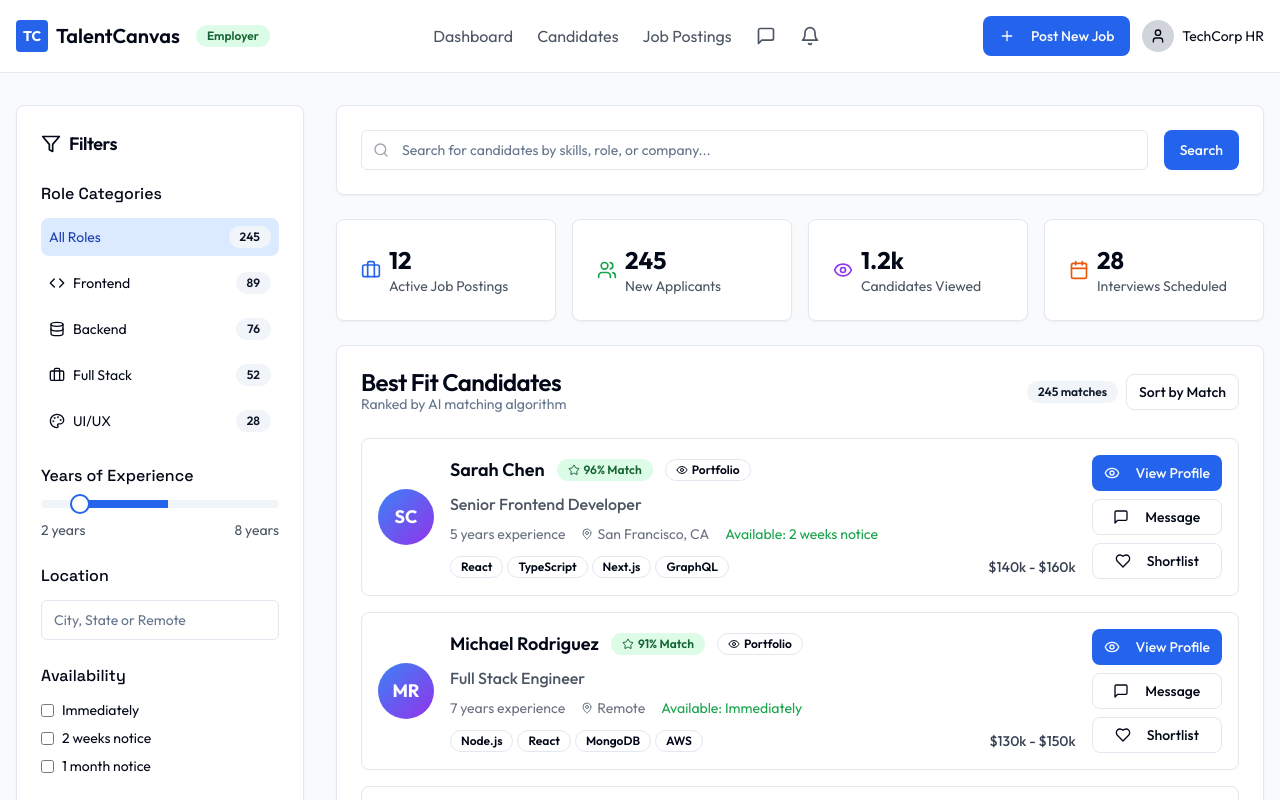
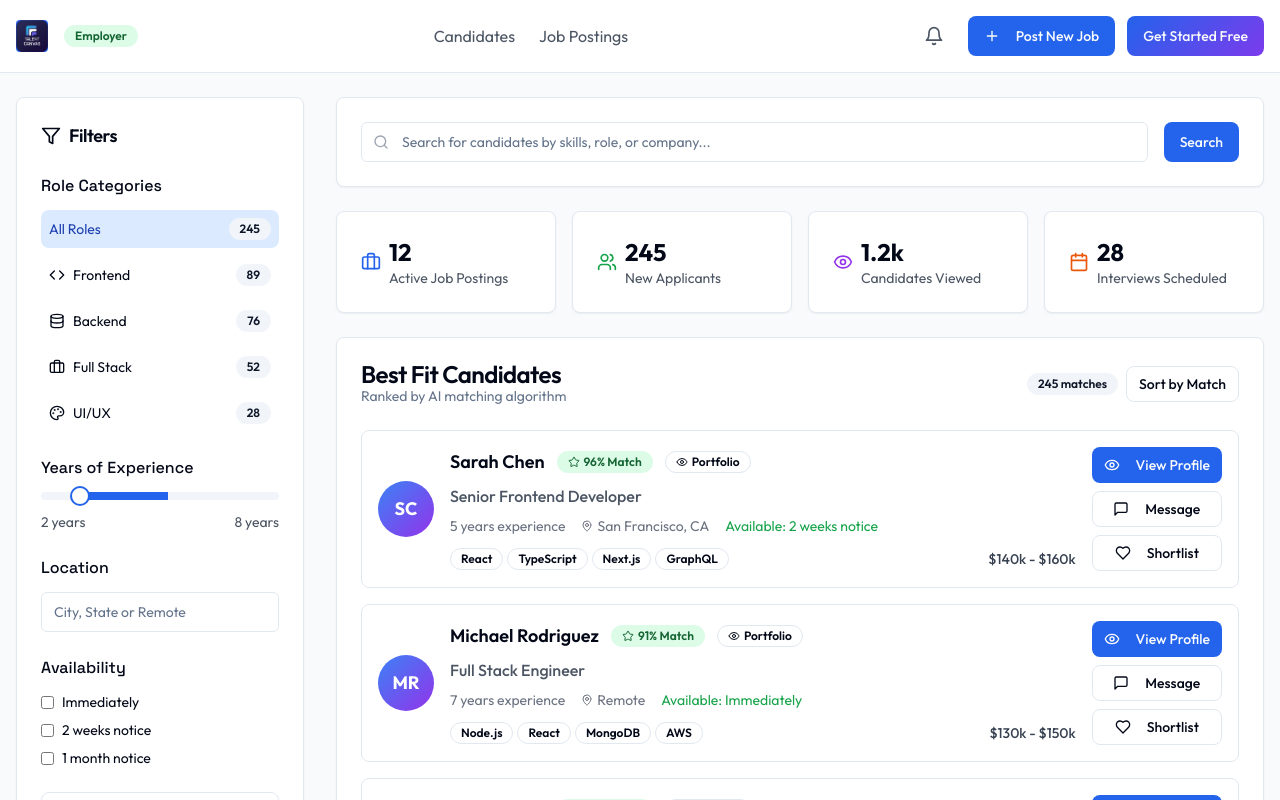
Before and after one commit to Jo-shua09/TalentCanvas, a React (Vite) app: page /employer in a window 1280 px wide. Shown: the top 800 px of the page. Built offline with nearby package versions, Linux system fonts and the light colour scheme.

Commit message:
`Updated dependencies and UI components to match new versions of React and React DOM`

```diff
--- a/package.json
+++ b/package.json
@@ -51,9 +51,9 @@
     "input-otp": "^1.2.4",
     "lucide-react": "^0.462.0",
     "next-themes": "^0.3.0",
-    "react": "^18.3.1",
+    "react": "^19.2.1",
     "react-day-picker": "^8.10.1",
-    "react-dom": "^18.3.1",
+    "react-dom": "^19.2.1",
     "react-helmet-async": "^2.0.5",
     "react-hook-form": "^7.53.0",
     "react-resizable-panels": "^2.1.3",
--- a/src/components/layout/Header.tsx
+++ b/src/components/layout/Header.tsx
@@ -55,7 +55,7 @@ const Header = () => {
         </nav>
 
         <div className="hidden md:flex items-center space-x-4">
-          {isAuthenticated ? (
+          {!isAuthenticated ? (
             <Button asChild className="gradient-primary border-0">
               <Link to="/candidate">Get Started Free</Link>
             </Button>
--- a/src/pages/CandidateDashboard.tsx
+++ b/src/pages/CandidateDashboard.tsx
@@ -98,6 +98,7 @@ const CandidateDashboard = () => {
                 <img src={logo} alt="Logo image" loading="lazy" className="h-24 object-contain" />
               </div>
             </Link>
+            <Badge className="bg-green-100 text-green-800">Candidate</Badge>
           </div>
 
           <nav className="hidden md:flex items-center space-x-6 font-medium">
--- a/src/pages/CandidateSearch.tsx
+++ b/src/pages/CandidateSearch.tsx
@@ -1,29 +1,18 @@
-
 import { useState } from "react";
 import { Button } from "@/components/ui/button";
 import { Card, CardContent, CardDescription, CardHeader, CardTitle } from "@/components/ui/card";
 import { Badge } from "@/components/ui/badge";
 import { Input } from "@/components/ui/input";
 import { Slider } from "@/components/ui/slider";
-import {
-  Search,
-  Filter,
-  MessageSquare,
-  Eye,
-  Star,
-  MapPin,
-  Heart,
-  Code,
-  Database,
-  Palette,
-  Briefcase,
-  Download
-} from "lucide-react";
+import { Search, Filter, MessageSquare, Eye, Star, MapPin, Heart, Code, Database, Palette, Briefcase, Download } from "lucide-react";
 import { Link } from "react-router-dom";
+import logo from "@/assets/images/logo.png";
+import { Avatar, AvatarImage } from "@/components/ui/avatar";
 
 const CandidateSearch = () => {
   const [experienceRange, setExperienceRange] = useState([2, 8]);
   const [selectedRole, setSelectedRole] = useState("all");
+  const [isAuthenticated, setIsAuthenticated] = useState(false);
 
   const mockCandidates = [
     {
@@ -38,7 +27,7 @@ const CandidateSearch = () => {
       portfolio: true,
       salary: "$140k - $160k",
       avatar: "SC",
-      summary: "Passionate frontend developer with expertise in React ecosystem and modern web technologies."
+      summary: "Passionate frontend developer with expertise in React ecosystem and modern web technologies.",
     },
     {
       id: 2,
@@ -52,7 +41,7 @@ const CandidateSearch = () => {
       portfolio: true,
       salary: "$130k - $150k",
       avatar: "MR",
-      summary: "Experienced full-stack engineer with strong backend and cloud infrastructure skills."
+      summary: "Experienced full-stack engineer with strong backend and cloud infrastructure skills.",
     },
     {
       id: 3,
@@ -66,8 +55,8 @@ const CandidateSearch = () => {
       portfolio: true,
       salary: "$110k - $130k",
       avatar: "JK",
-      summary: "Creative UI/UX developer bridging design and development with attention to detail."
-    }
+      summary: "Creative UI/UX developer bridging design and development with attention to detail.",
+    },
   ];
 
   const roleCategories = [
@@ -75,7 +64,7 @@ const CandidateSearch = () => {
     { id: "frontend", name: "Frontend", count: 89, icon: Code },
     { id: "backend", name: "Backend", count: 76, icon: Database },
     { id: "fullstack", name: "Full Stack", count: 52, icon: Briefcase },
-    { id: "uiux", name: "UI/UX", count: 28, icon: Palette }
+    { id: "uiux", name: "UI/UX", count: 28, icon: Palette },
   ];
 
   return (
@@ -85,17 +74,27 @@ const CandidateSearch = () => {
         <div className="container mx-auto px-4 py-4 flex items-center justify-between">
           <Link to="/" className="flex items-center space-x-2">
             <div className="w-8 h-8 bg-blue-600 rounded flex items-center justify-center">
-              <span className="text-white font-bold text-sm">TC</span>
+              <img src={logo} alt="Logo image" loading="lazy" className="h-24 object-contain" />
             </div>
-            <span className="text-xl font-semibold">TalentCanvas</span>
           </Link>
+
           <nav className="flex items-center space-x-6">
-            <Link to="/employer" className="text-blue-600 font-medium">Back to Dashboard</Link>
+            {!isAuthenticated ? (
+              <Button asChild className="gradient-primary border-0">
+                <Link to="/sign-up">Get Started Free</Link>
+              </Button>
+            ) : (
+              <>
+                <Avatar>
+                  <AvatarImage src=""></AvatarImage>
+                </Avatar>
+              </>
+            )}
           </nav>
         </div>
       </header>
 
-      <div className="container mx-auto px-4 py-8">
+      <div className="container mx-auto px-4 py-6">
         <div className="mb-8">
           <h1 className="text-3xl font-bold mb-2">Find Candidates</h1>
           <p className="text-gray-600">Search and discover top tech talent for your team</p>
@@ -121,9 +120,7 @@ const CandidateSearch = () => {
                         key={category.id}
                         onClick={() => setSelectedRole(category.id)}
                         className={`w-full flex items-center justify-between p-2 rounded-lg text-left transition-colors ${
-                          selectedRole === category.id
-                            ? 'bg-blue-100 text-blue-800'
-                            : 'hover:bg-gray-100'
+                          selectedRole === category.id ? "bg-blue-100 text-blue-800" : "hover:bg-gray-100"
                         }`}
                       >
                         <div className="flex items-center space-x-2">
@@ -142,14 +139,7 @@ const CandidateSearch = () => {
                 <div>
                   <h4 className="font-medium mb-3">Years of Experience</h4>
                   <div className="space-y-3">
-                    <Slider
-                      value={experienceRange}
-                      onValueChange={setExperienceRange}
-                      max={15}
-                      min={0}
-                      step={1}
-                      className="w-full"
-                    />
+                    <Slider value={experienceRange} onValueChange={setExperienceRange} max={15} min={0} step={1} className="w-full" />
                     <div className="flex justify-between text-sm text-gray-600">
                       <span>{experienceRange[0]} years</span>
                       <span>{experienceRange[1]} years</span>
@@ -182,7 +172,9 @@ const CandidateSearch = () => {
                   </div>
                 </div>
 
-                <Button variant="outline" className="w-full">Clear Filters</Button>
+                <Button variant="outline" className="w-full">
+                  Clear Filters
+                </Button>
               </CardContent>
             </Card>
           </div>
@@ -195,10 +187,7 @@ const CandidateSearch = () => {
                 <div className="flex space-x-4">
                   <div className="flex-1 relative">
                     <Search className="absolute left-3 top-1/2 transform -translate-y-1/2 h-4 w-4 text-gray-400" />
-                    <Input
-                      placeholder="Search candidates by name, skills, or experience..."
-                      className="pl-10"
-                    />
+                    <Input placeholder="Search candidates by name, skills, or experience..." className="pl-10" />
                   </div>
                   <Button>Search</Button>
                 </div>
@@ -212,7 +201,9 @@ const CandidateSearch = () => {
                 <p className="text-gray-600">Showing {mockCandidates.length} of 245 candidates</p>
               </div>
               <div className="flex space-x-2">
-                <Button variant="outline" size="sm">Sort by Match</Button>
+                <Button variant="outline" size="sm">
+                  Sort by Match
+                </Button>
                 <Button variant="outline" size="sm">
                   <Download className="h-4 w-4 mr-2" />
                   Export
@@ -267,9 +258,7 @@ const CandidateSearch = () => {
                             </span>
                           </div>
                           <div className="text-right">
-                            <span className="text-sm text-green-600 font-medium">
-                              Available: {candidate.availability}
-                            </span>
+                            <span className="text-sm text-green-600 font-medium">Available: {candidate.availability}</span>
                           </div>
                         </div>
 
--- a/src/pages/EmployerDashboard.tsx
+++ b/src/pages/EmployerDashboard.tsx
@@ -4,7 +4,6 @@ import { Button } from "@/components/ui/button";
 import { Card, CardContent, CardDescription, CardHeader, CardTitle } from "@/components/ui/card";
 import { Badge } from "@/components/ui/badge";
 import { Input } from "@/components/ui/input";
-import { Tabs, TabsContent, TabsList, TabsTrigger } from "@/components/ui/tabs";
 import { Slider } from "@/components/ui/slider";
 import {
   Search,
@@ -28,10 +27,13 @@ import {
   Heart,
 } from "lucide-react";
 import { Link } from "react-router-dom";
+import logo from "@/assets/images/logo.png";
+import { Avatar, AvatarImage } from "@/components/ui/avatar";
 
 const EmployerDashboard = () => {
   const [experienceRange, setExperienceRange] = useState([2, 8]);
   const [selectedRole, setSelectedRole] = useState("all");
+  const [isAuthenticated, setIsAuthenticated] = useState(false);
 
   const mockCandidates = [
     {
@@ -119,33 +121,33 @@ const EmployerDashboard = () => {
           content="Manage your job postings, find top talent, and track hiring progress with TalentCanvas employer dashboard."
         />
       </Helmet>
+
       {/* Header */}
       <header className="bg-white border-b sticky top-0 z-50">
         <div className="container mx-auto px-4 py-4 flex items-center justify-between">
           <div className="flex items-center space-x-4">
             <Link to="/" className="flex items-center space-x-2">
               <div className="w-8 h-8 bg-blue-600 rounded flex items-center justify-center">
-                <span className="text-white font-bold text-sm">TC</span>
+                <img src={logo} alt="Logo image" loading="lazy" className="h-24 object-contain" />
               </div>
-              <span className="text-xl font-semibold">TalentCanvas</span>
             </Link>
             <Badge className="bg-green-100 text-green-800">Employer</Badge>
           </div>
+
           <nav className="hidden md:flex items-center space-x-6">
-            <Link to="/employer" className="text-gray-600 hover:text-blue-600">
-              Dashboard
-            </Link>
             <Link to="/candidates" className="text-gray-600 hover:text-blue-600">
               Candidates
             </Link>
             <Link to="/job-postings" className="text-gray-600 hover:text-blue-600">
               Job Postings
             </Link>
-            <Link to="/messages">
-              <MessageSquare className="h-5 w-5 text-gray-600 cursor-pointer hover:text-blue-600" />
+          </nav>
+
+          <div className="flex items-center space-x-6">
+            <Link to="">
+              <Bell className="h-5 w-5 text-gray-600 cursor-pointer hover:text-blue-600" />
             </Link>
-            <Bell className="h-5 w-5 text-gray-600 cursor-pointer hover:text-blue-600" />
-          </nav>
+
             <div className="flex items-center space-x-3">
               <Button asChild>
                 <Link to="/job-postings">
@@ -154,16 +156,24 @@ const EmployerDashboard = () => {
                 </Link>
               </Button>
               <div className="flex items-center space-x-2">
-              <div className="w-8 h-8 bg-gray-300 rounded-full flex items-center justify-center">
-                <User className="h-4 w-4" />
+                {!isAuthenticated ? (
+                  <Button asChild className="gradient-primary border-0">
+                    <Link to="/sign-up">Get Started Free</Link>
+                  </Button>
+                ) : (
+                  <>
+                    <Avatar>
+                      <AvatarImage src=""></AvatarImage>
+                    </Avatar>
+                  </>
+                )}
               </div>
-              <span className="text-sm">TechCorp HR</span>
             </div>
           </div>
         </div>
       </header>
 
-      <div className="container mx-auto px-4 py-8">
+      <div className="container mx-auto px-4 py-6">
         <div className="grid lg:grid-cols-4 gap-8">
           {/* Left Sidebar - Filters */}
           <div className="space-y-6">
--- a/src/pages/JobPostings.tsx
+++ b/src/pages/JobPostings.tsx
@@ -1,4 +1,3 @@
-
 import { useState } from "react";
 import { Button } from "@/components/ui/button";
 import { Card, CardContent, CardDescription, CardHeader, CardTitle } from "@/components/ui/card";
@@ -9,9 +8,12 @@ import { Select, SelectContent, SelectItem, SelectTrigger, SelectValue } from "@
 import { Tabs, TabsContent, TabsList, TabsTrigger } from "@/components/ui/tabs";
 import { Plus, Eye, Edit, Users, Calendar, MapPin } from "lucide-react";
 import { Link } from "react-router-dom";
+import logo from "@/assets/images/logo.png";
+import { Avatar, AvatarImage } from "@radix-ui/react-avatar";
 
 const JobPostings = () => {
   const [activeTab, setActiveTab] = useState("active");
+  const [isAuthenticated, setIsAuthenticated] = useState(false);
 
   const mockJobPostings = [
     {
@@ -24,7 +26,7 @@ const JobPostings = () => {
       status: "Active",
       postedDate: "2024-01-10",
       newApplicants: 8,
-      description: "We're looking for an experienced frontend developer to join our team..."
+      description: "We're looking for an experienced frontend developer to join our team...",
     },
     {
       id: 2,
@@ -36,7 +38,7 @@ const JobPostings = () => {
       status: "Active",
       postedDate: "2024-01-08",
       newApplicants: 5,
-      description: "Join our backend team to build scalable APIs and services..."
+      description: "Join our backend team to build scalable APIs and services...",
     },
     {
       id: 3,
@@ -48,13 +50,13 @@ const JobPostings = () => {
       status: "Draft",
       postedDate: "2024-01-12",
       newApplicants: 0,
-      description: "Help us create beautiful and intuitive user experiences..."
-    }
+      description: "Help us create beautiful and intuitive user experiences...",
+    },
   ];
 
   const filterJobs = (status: string) => {
     if (status === "all") return mockJobPostings;
-    return mockJobPostings.filter(job => job.status.toLowerCase() === status);
+    return mockJobPostings.filter((job) => job.status.toLowerCase() === status);
   };
 
   return (
@@ -64,12 +66,22 @@ const JobPostings = () => {
         <div className="container mx-auto px-4 py-4 flex items-center justify-between">
           <Link to="/" className="flex items-center space-x-2">
             <div className="w-8 h-8 bg-blue-600 rounded flex items-center justify-center">
-              <span className="text-white font-bold text-sm">TC</span>
+              <img src={logo} alt="Logo image" loading="lazy" className="h-24 object-contain" />
             </div>
-            <span className="text-xl font-semibold">TalentCanvas</span>
           </Link>
+
           <nav className="flex items-center space-x-6">
-            <Link to="/employer" className="text-blue-600 font-medium">Back to Dashboard</Link>
+            {!isAuthenticated ? (
+              <Button asChild className="gradient-primary border-0">
+                <Link to="/sign-up">Get Started Free</Link>
+              </Button>
+            ) : (
+              <>
+                <Avatar>
+                  <AvatarImage src=""></AvatarImage>
+                </Avatar>
+              </>
+            )}
           </nav>
         </div>
       </header>
@@ -104,11 +116,7 @@ const JobPostings = () => {
                         <div className="flex items-center space-x-3 mb-2">
                           <CardTitle className="text-xl">{job.title}</CardTitle>
                           <Badge className="bg-green-100 text-green-800">{job.status}</Badge>
-                          {job.newApplicants > 0 && (
-                            <Badge className="bg-orange-100 text-orange-800">
-                              +{job.newApplicants} new
-                            </Badge>
-                          )}
+                          {job.newApplicants > 0 && <Badge className="bg-orange-100 text-orange-800">+{job.newApplicants} new</Badge>}
                         </div>
                         <div className="flex items-center space-x-4 text-sm text-gray-600">
                           <span>{job.department}</span>
@@ -148,9 +156,7 @@ const JobPostings = () => {
                           </div>
                           <p className="text-sm text-gray-600">Total Applications</p>
                         </div>
-                        <Button className="w-full">
-                          View Applications
-                        </Button>
+                        <Button className="w-full">View Applications</Button>
                       </div>
                     </div>
                   </CardContent>
@@ -270,18 +276,12 @@ const JobPostings = () => {
 
                 <div>
                   <label className="block text-sm font-medium mb-2">Job Description</label>
-                  <Textarea
-                    placeholder="Describe the role, responsibilities, and what you're looking for..."
-                    className="min-h-[150px]"
-                  />
+                  <Textarea placeholder="Describe the role, responsibilities, and what you're looking for..." className="min-h-[150px]" />
                 </div>
 
                 <div>
                   <label className="block text-sm font-medium mb-2">Requirements</label>
-                  <Textarea
-                    placeholder="List the required skills, experience, and qualifications..."
-                    className="min-h-[100px]"
-                  />
+                  <Textarea placeholder="List the required skills, experience, and qualifications..." className="min-h-[100px]" />
                 </div>
 
                 <div className="grid md:grid-cols-2 gap-4">
```
Also changed, not shown: 1 other file (tests, documents, lock files or other folders). Lines whose indentation alone changed are shown as unchanged.
